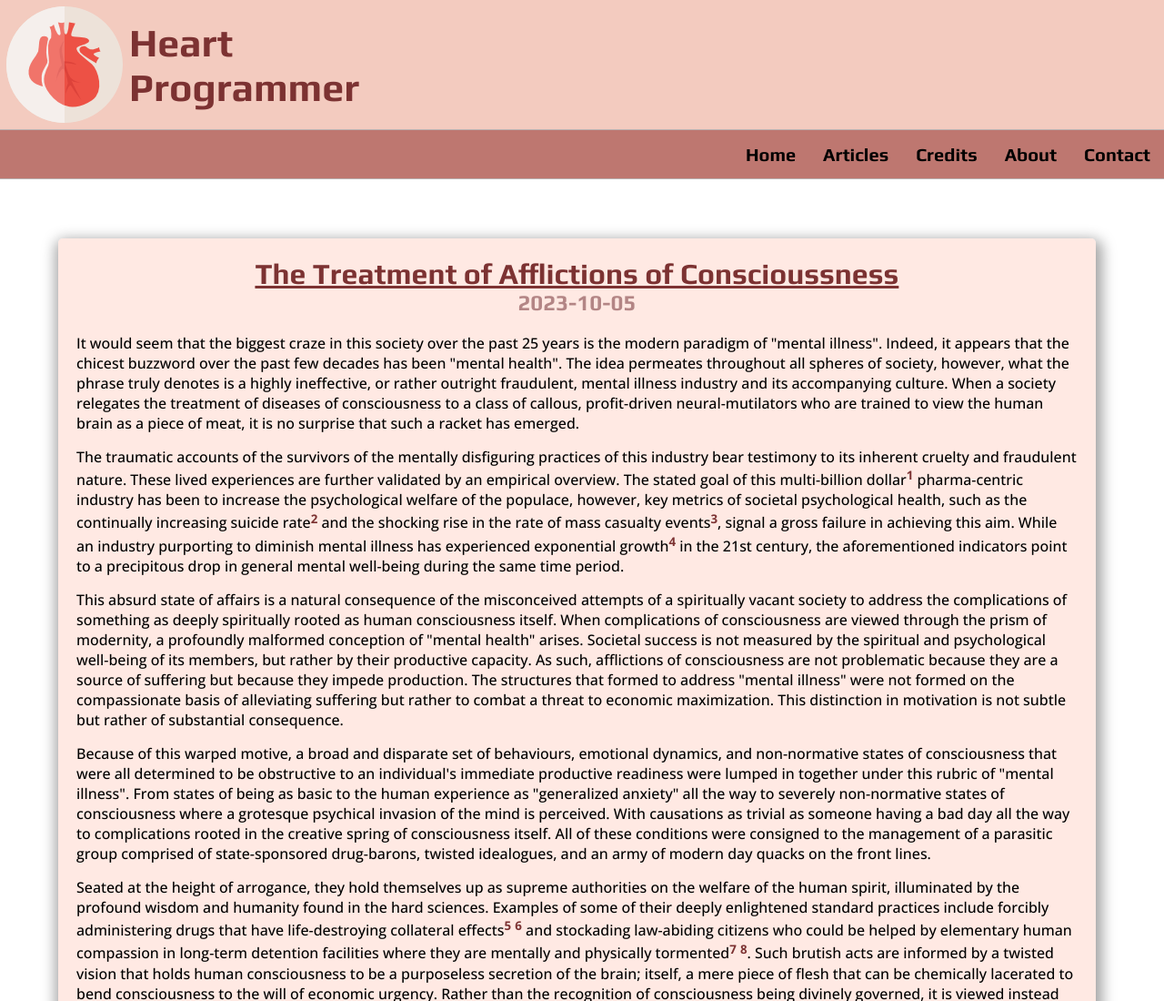
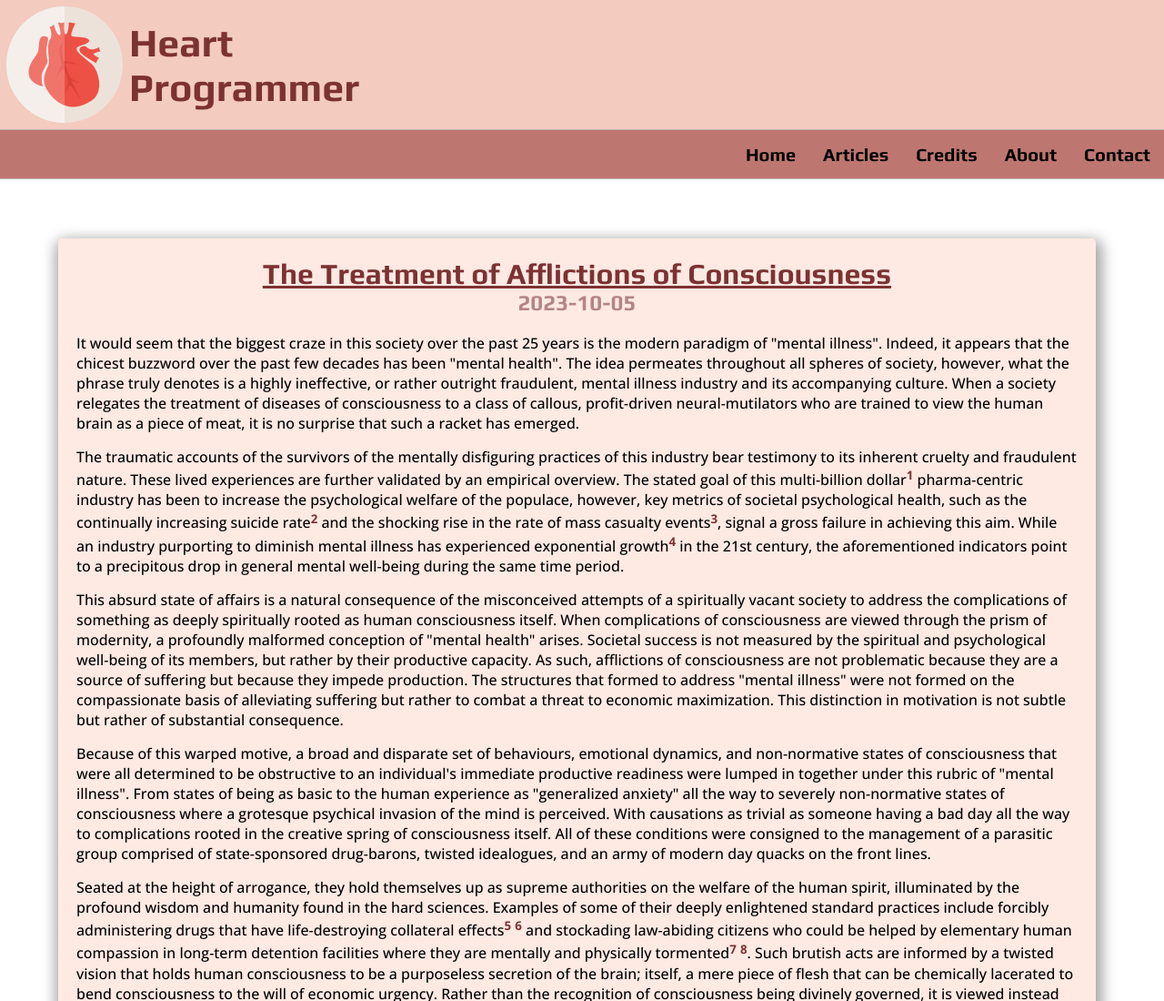
Before and after one commit to bmooquin/bmooquin.github.io, a plain HTML site: page hpblog/index.html in a window 1280 px wide. Shown: the top 1100 px of the page at 91% size. Drawn offline with nearby package versions, Linux system fonts and the light colour scheme.

Commit message:
updated spelling in title

```diff
--- a/hpblog/index.html
+++ b/hpblog/index.html
@@ -39,7 +39,7 @@
     </div>
     <div class = "mainsection">
         <div id = "writingarea" class = "writingblock">
-            <h1>The Treatment of Afflictions of Conscioussness</h1>
+            <h1>The Treatment of Afflictions of Consciousness</h1>
             <h2>2023-10-05</h2>
 
             <div class = "parablock">
```
